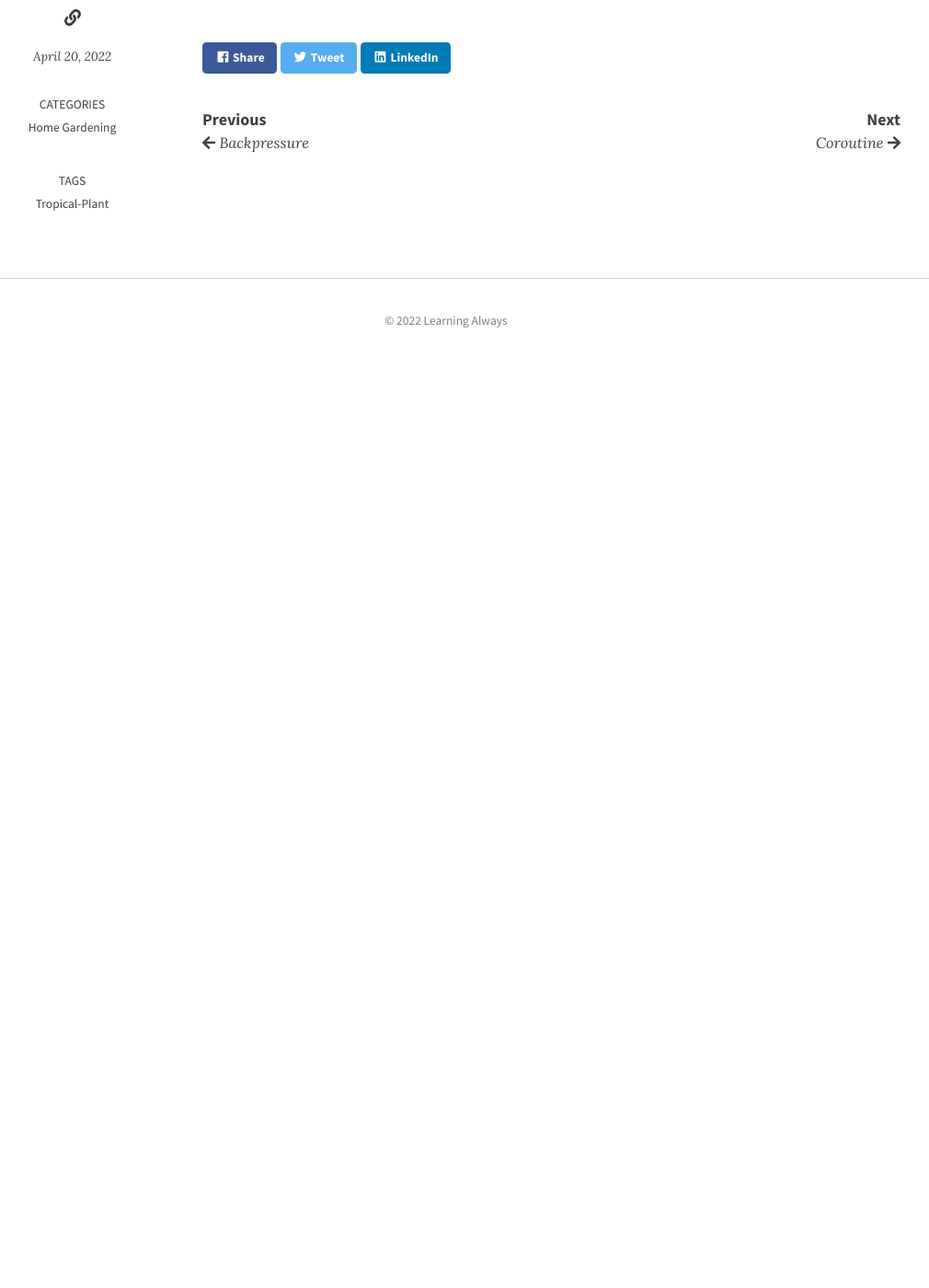
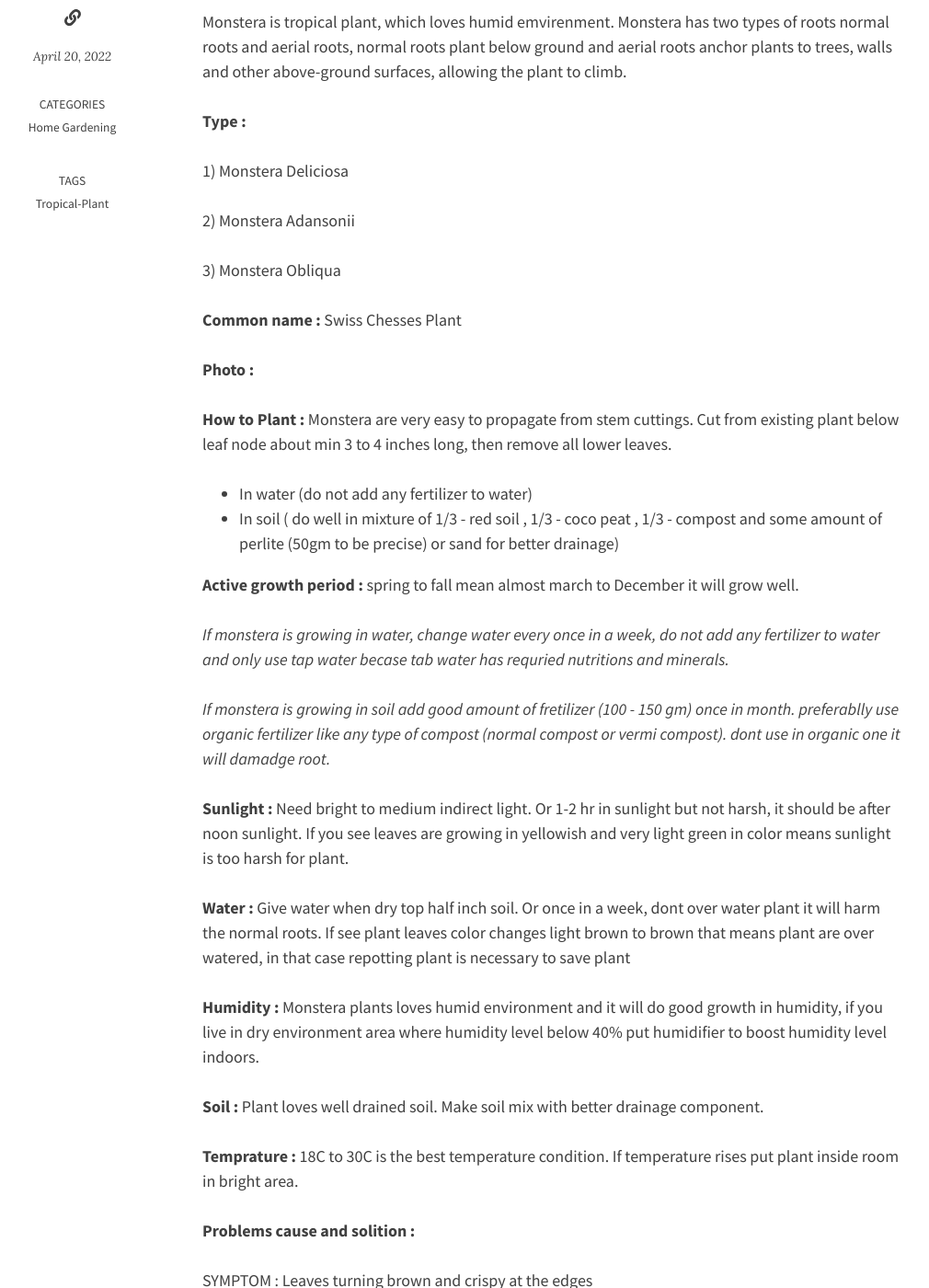
Before and after one commit to jankice/jankice.github.io, a Jekyll site: the page built from _posts/2022-04-20-Monstera.md, in a window 1280 px wide and 1400 px high, scrolled down 270 px. Shown: the whole window at 92% size, without its empty margins (155-1165 px from the left). Built offline with Jekyll 4.4.1, drawn with Linux system fonts in a browser that asks for light colours; nearby versions of some CDN libraries; comment, search, counter and statistics services are not loaded; before the commit the page ends 900 px from its top, so only the background shows below that; some of the changed text lies outside the part shown.

Commit message:
home h=gardening

```diff
--- a/_posts/2022-04-20-Monstera.md
+++ b/_posts/2022-04-20-Monstera.md
@@ -4,7 +4,77 @@ categories:
   - Home Gardening
 title:  Monstera
 last_modified_at: 2022-04-09T14:23:48-05:30
-# image:  'monstera.jpg'
 tags:   Tropical-Plant
 comments: true
 ---
+
+Monstera is tropical plant, which loves humid emvirenment. Monstera  has two types of roots normal roots and aerial roots, normal roots plant below ground and aerial roots anchor plants to trees, walls and other above-ground surfaces, allowing the plant to climb.
+
+**Type :**
+
+1) Monstera Deliciosa
+
+2) Monstera Adansonii
+
+3) Monstera Obliqua
+
+
+**Common name :** Swiss Chesses Plant
+
+**Photo :**
+
+**How to Plant :**
+Monstera are very easy to propagate from stem cuttings. Cut from existing plant below leaf node about min 3 to 4 inches long, then remove all lower leaves.
+
+ - In water (do not add any fertilizer to water)
+ - In soil ( do well in mixture of 1/3 - red soil , 1/3 - coco peat , 1/3 - compost and some amount of perlite (50gm to be precise) or sand for better drainage)
+
+**Active growth period :** spring to fall mean almost march to December it will grow well.
+
+*If monstera is growing in water, change water every once in a week, do not add any fertilizer to water and only use tap water becase tab water has requried nutritions and minerals.*
+
+*If monstera is growing in soil add good amount of fretilizer (100 - 150 gm) once in month. preferablly use organic fertilizer like any type of compost (normal compost or vermi compost). dont use in organic one it will damadge root.*
+
+**Sunlight :** Need bright to medium indirect light. Or 1-2 hr in sunlight but not harsh, it should be after noon sunlight. If you see leaves are growing in yellowish and very light green in color means sunlight is too harsh for plant.
+
+**Water :** Give water when dry top half inch soil. Or once in a week, dont over water plant it will harm the normal roots. If see plant leaves color changes light brown to brown that means plant are over watered, in that case repotting plant is necessary to save plant
+
+**Humidity :** Monstera plants loves humid environment and it will do good  growth in humidity, if you live in dry environment area where humidity level below 40%  put humidifier  to boost humidity level indoors.
+
+**Soil :** Plant loves well drained soil. Make soil mix with better drainage component.
+
+**Temprature :** 18C to 30C is the best temperature condition. If temperature rises put plant inside room in bright area.
+
+**Problems cause and solition :**
+
+SYMPTOM : Leaves turning brown and crispy at the edges
+
+CAUSE : Thirsty plant, underwatered or high salt build up
+
+SOLUTION : Give water regularly and give humid environment
+
+**--------------------------------------------**
+
+SYMPTOM : Wilting plant, dry potting mix
+
+CAUSE : Underwatered or pot-bound (means need to replant in big pot)
+
+SOLUTION : give good amount of water for some days till plant leaves become normal
+
+**--------------------------------------------**
+
+SYMPTOM : Yellowing leaves to light brown to brown or black stems
+
+CAUSE : Overwatered
+
+SOLUTION : Repotting and change soil is the best option, if not possible put plant to outdoor and dont water till soil dries, also add some perlite and dry coco peat to the soil.
+
+**--------------------------------------------**
+
+SYMPTOM : Grows yellow or very light green leaves
+
+CAUSE : Bright sunlight
+
+SOLUTION : Put plant indoors and cut damaged leaves.
+
+**--------------------------------------------**
```
Also changed, not shown: _posts/2022-04-20-Coroutines_basics.md (+4 -5 lines), 01.png (added), assets/adansonii_1.jpeg (added), assets/adansonii_3.png (added), assets/deliciosa_1.jpg (added), assets/deliciosa_2.jpg (added), assets/deliciosa_3.jpg (added), assets/obliqua_1.jpg (added), assets/obliqua_2.jpg (added), assets/obliqua_3.jpg (added), 1 other file.
